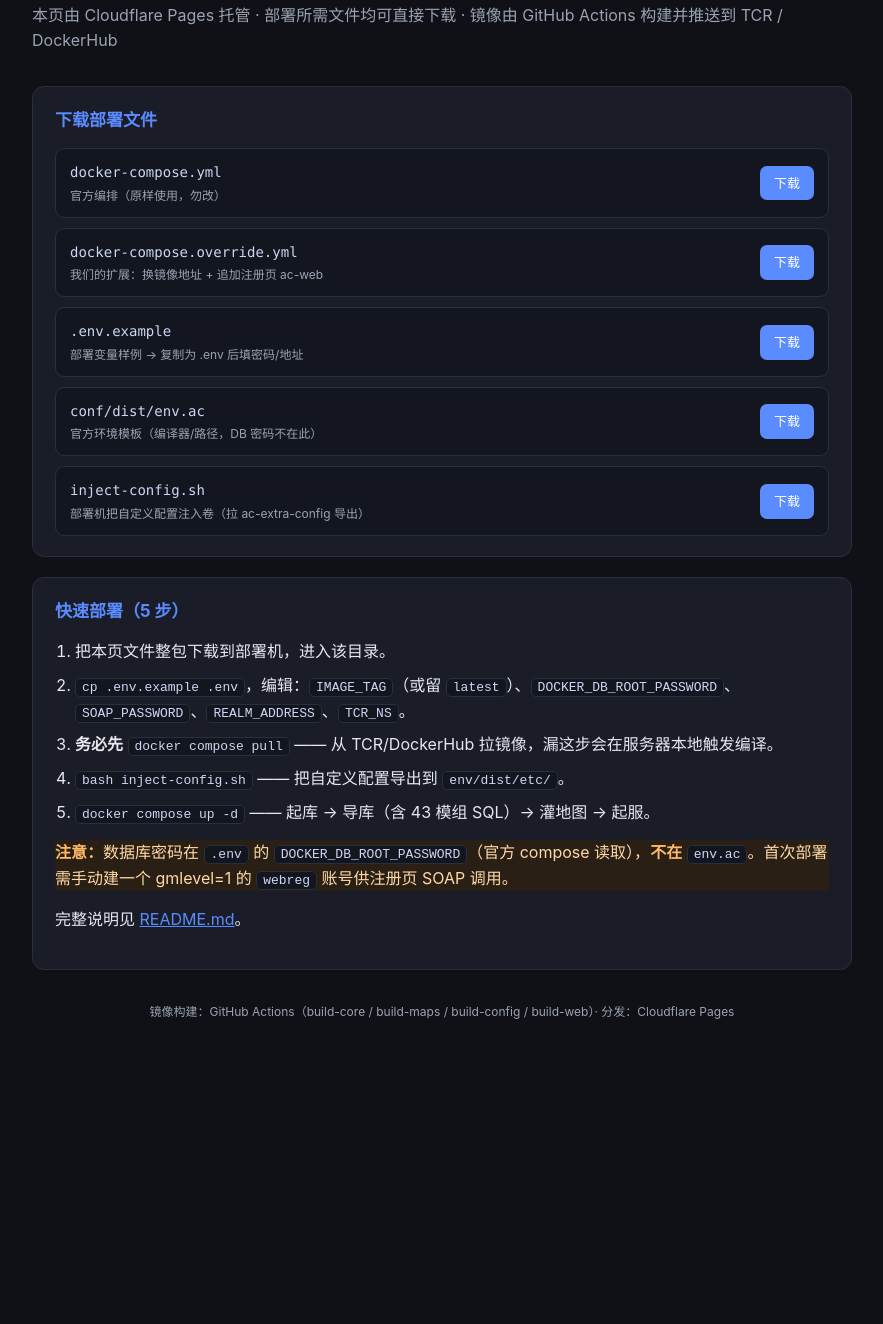
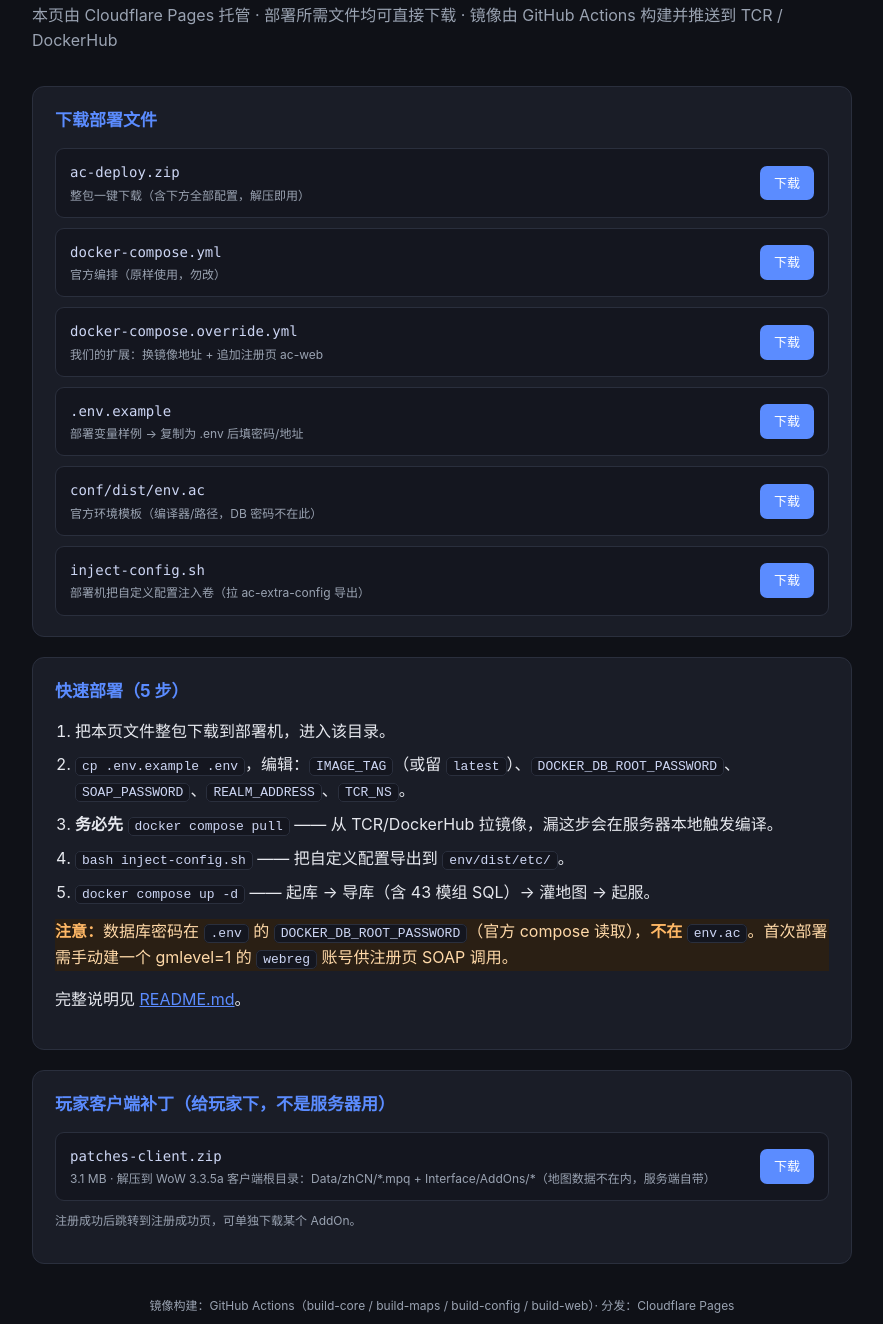
Before and after one commit to mrjg117/AzerothCore-Build, a plain HTML site: page deploy/index.html in a window 1280 px wide. Shown: the part 96-1420 px from the top of the page, without its empty margins (198-1081 px from the left). Before the commit the page ends 1197 px from the top, so only its background shows below. Drawn offline with Linux system fonts and the light colour scheme.

Commit message:
deploy: 实际打包 + CF Pages 下载页(index.html 链 ac-deploy.zip 与 patches-client.zip)

```diff
--- a/deploy/index.html
+++ b/deploy/index.html
@@ -40,6 +40,13 @@
     <div class="card">
       <h2>下载部署文件</h2>
       <div class="files">
+        <div class="file">
+          <div class="meta">
+            <div class="name">ac-deploy.zip</div>
+            <div class="desc">整包一键下载（含下方全部配置，解压即用）</div>
+          </div>
+          <a class="btn" href="./ac-deploy.zip" download>下载</a>
+        </div>
         <div class="file">
           <div class="meta">
             <div class="name">docker-compose.yml</div>
@@ -91,6 +98,20 @@
       <p>完整说明见 <a class="link" href="./README.md">README.md</a>。</p>
     </div>
 
+    <div class="card">
+      <h2>玩家客户端补丁（给玩家下，不是服务器用）</h2>
+      <div class="files">
+        <div class="file">
+          <div class="meta">
+            <div class="name">patches-client.zip</div>
+            <div class="desc">3.1 MB · 解压到 WoW 3.3.5a 客户端根目录：Data/zhCN/*.mpq + Interface/AddOns/*（地图数据不在内，服务端自带）</div>
+          </div>
+          <a class="btn" href="./patches/patches-client.zip" download>下载</a>
+        </div>
+      </div>
+      <p class="desc" style="color:var(--muted);font-size:12px;margin-top:10px;">注册成功后跳转到注册成功页，可单独下载某个 AddOn。</p>
+    </div>
+
     <footer>镜像构建：GitHub Actions（build-core / build-maps / build-config / build-web）· 分发：Cloudflare Pages</footer>
   </div>
 </body>
```
Also changed, not shown: 1 other file.
